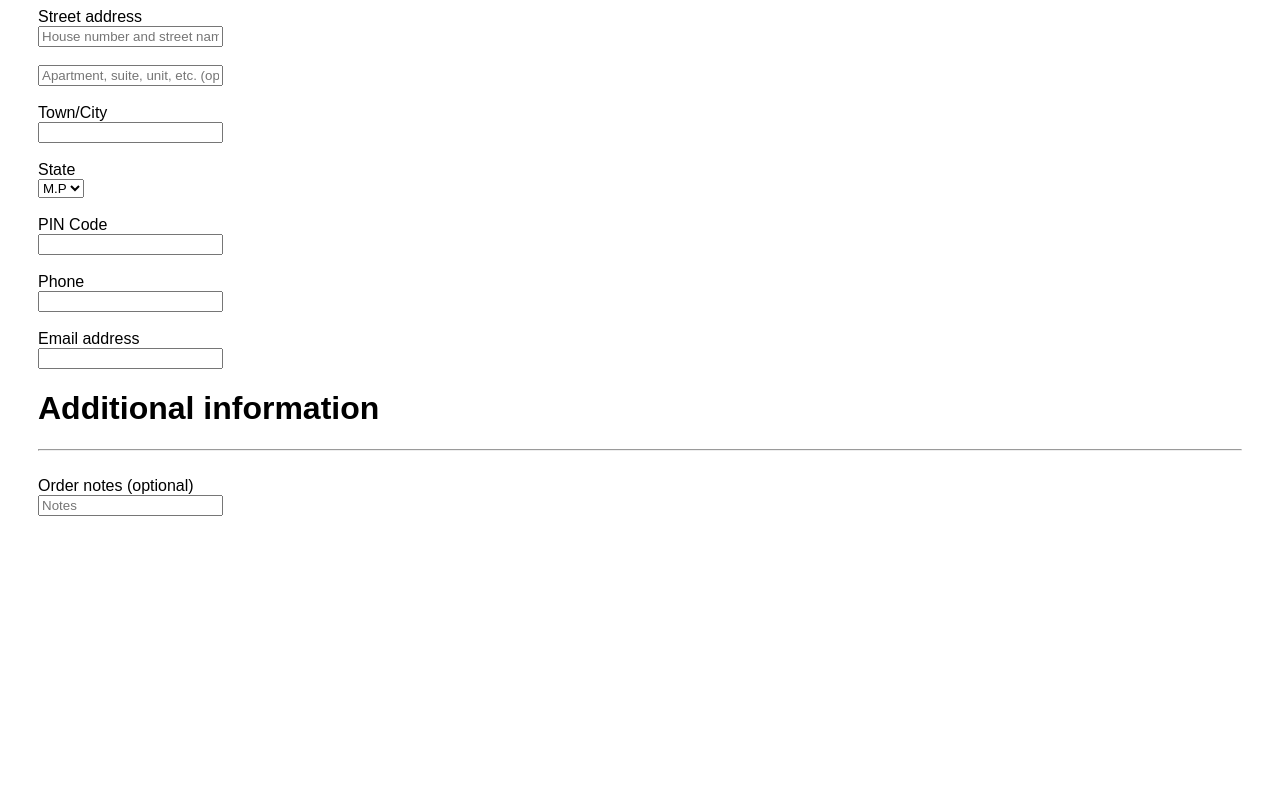
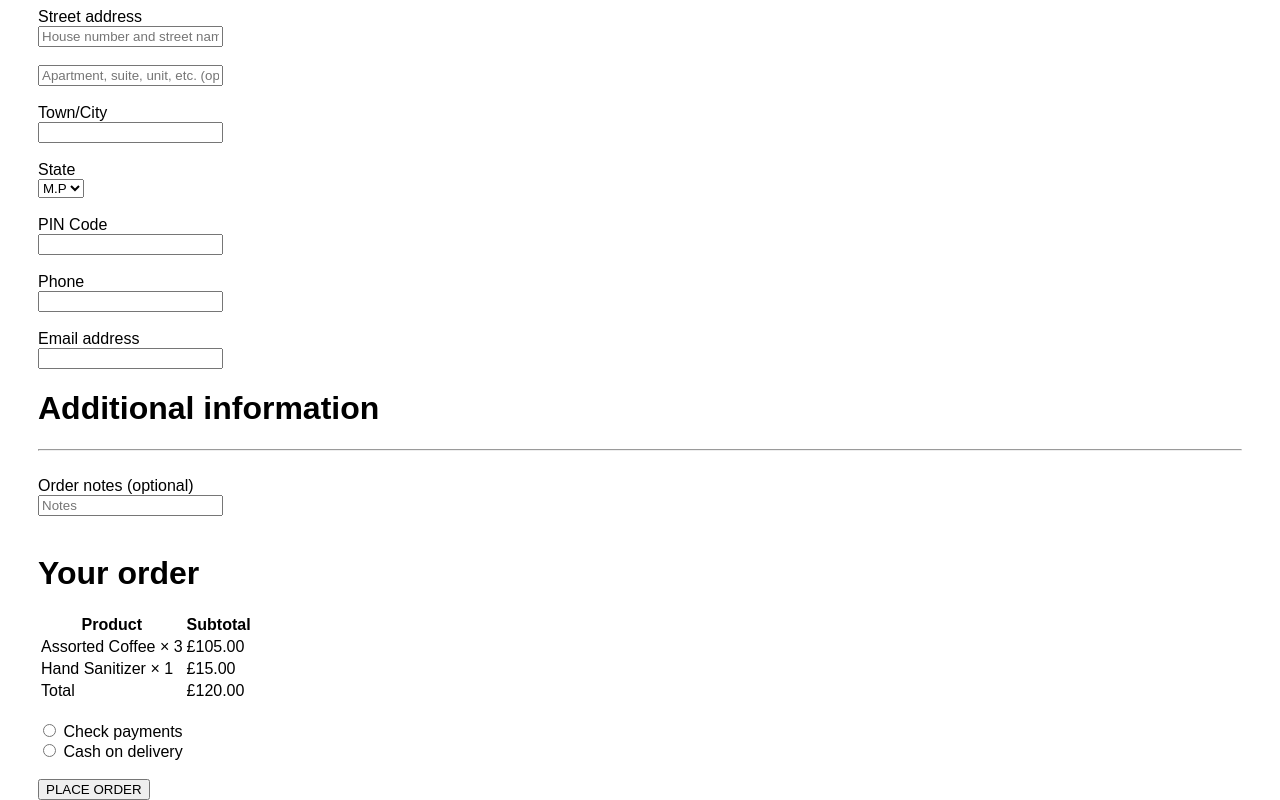
Before and after one commit to anshumanjaiswal/Practice-HTML-Task1-, a plain HTML site: page checkout.html in a window 1280 px wide. Shown: the part 580-1380 px from the top of the page. Before the commit the page ends 1148 px from the top, so only its background shows below. Drawn offline with Linux system fonts and the light colour scheme.

Commit message:
design change

```diff
--- a/checkout.html
+++ b/checkout.html
@@ -110,6 +110,34 @@
       <input type="text" id="order" placeholder="Notes"><br><br>
     </form>
 
+    <!-- product list table -->
+    <div>
+      <h1>Your order</h1>
+      <table>
+        <tr>
+          <th>Product</th>
+          <th>Subtotal</th>
+        </tr>
+        <tr>
+          <td>Assorted Coffee × 3</td>
+          <td>£105.00</td>
+        </tr>
+        <tr>
+          <td>Hand Sanitizer × 1</td>
+          <td>£15.00</td>
+        </tr>
+        <tr>
+          <td>Total</td>
+          <td>£120.00</td>
+        </tr>
+      </table><br>
+      <input type="radio" name="payments" id="payments">
+      <label for="payments">Check payments</label><br>
+      <input type="radio" name="delivery" id="delivery">
+      <label for="delivery">Cash on delivery</label><br><br>
+      <button type="submit" value="Submit">PLACE ORDER</button>
+    </div>
+
   </div>
 </body>
 
```
